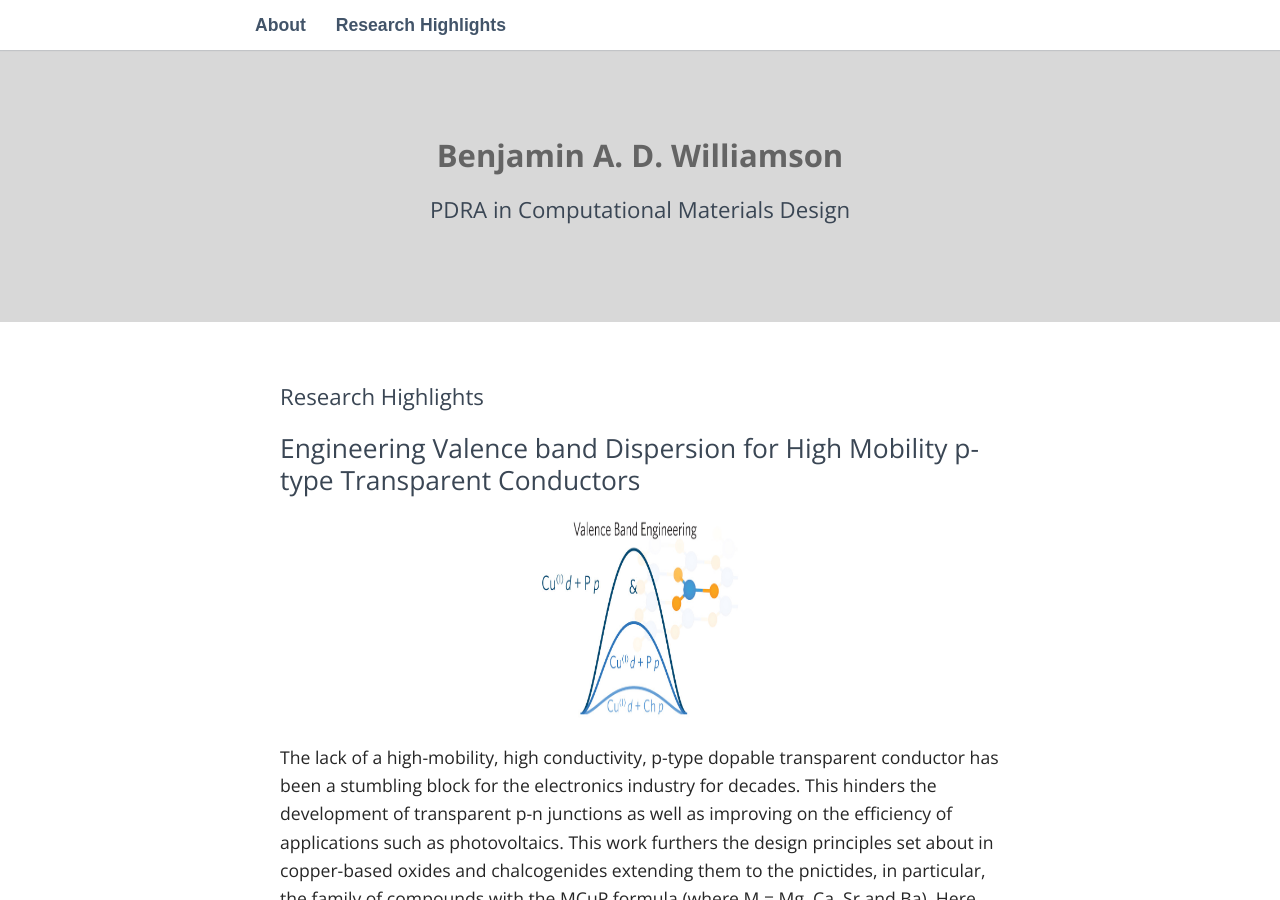
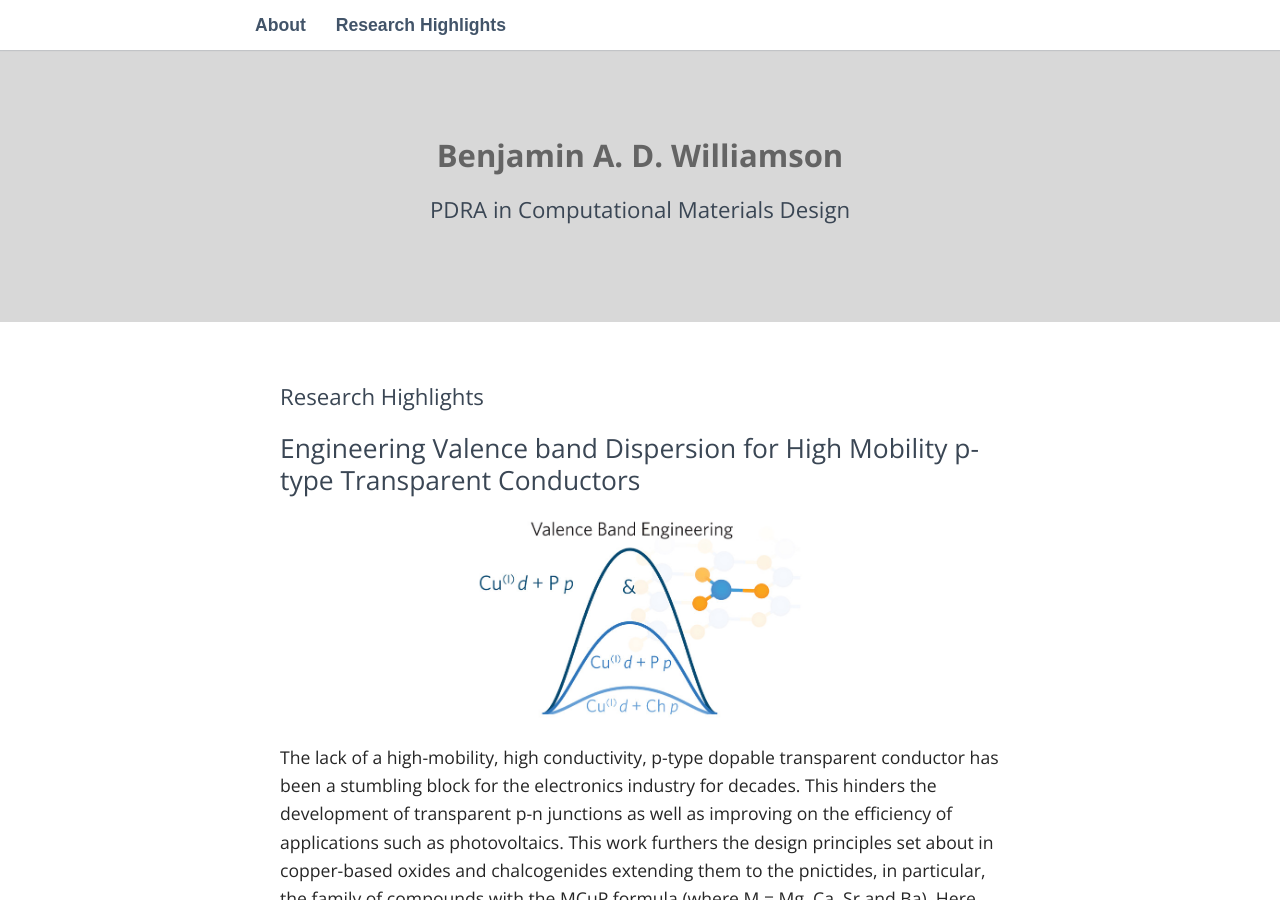
Before and after one commit to badw/badw.github.io, a Jekyll site: the page built from _pages/research_highlights.md, in a window 1280 px wide and 900 px high. Built offline with Jekyll 4.4.1, drawn with Linux system fonts in a browser that asks for light colours; some web fonts are replaced; our own code applies the rules of GitHub Pages for plain Markdown files.

Commit message:
added TOC image for CaCuP

```diff
--- a/_pages/research_highlights.md
+++ b/_pages/research_highlights.md
@@ -7,7 +7,7 @@ permalink: /research_highlights/
 
 ## Engineering Valence band Dispersion for High Mobility p-type Transparent Conductors
 
-<center><img src="{{ site.baseurl }}/assets/cacup-toc.jpg" width="200" height="200" /></center>
+<center><img src="{{ site.baseurl }}/assets/cacup-toc.jpg"  height="200" /></center>
 
 
 The lack of a high-mobility, high conductivity, p-type dopable transparent conductor has been a stumbling block for the electronics industry for decades. This hinders the development of transparent p-n junctions as well as improving on the efficiency of applications such as photovoltaics. This work furthers the design principles set about in copper-based oxides and chalcogenides extending them to the pnictides, in particular, the family of compounds with the MCuP formula (where M = Mg, Ca, Sr and Ba). Here the combination of Cu 3d and P 3p mixing at the top of the valence band twinned with a trigonal planar coordination gives rise to a highly dispersive valence band maximum (VBM) with a low ionisation potential ideal for high hole mobility dopability. Experimental undoped powders of CaCuP were synthesised as a proof of concept displaying high p-type conductivity. This work helps forward the field of transparent conductors and also shows that CaCuP is a material with the potential for enhancing applications which need a high hole mobility p-type component.
```
